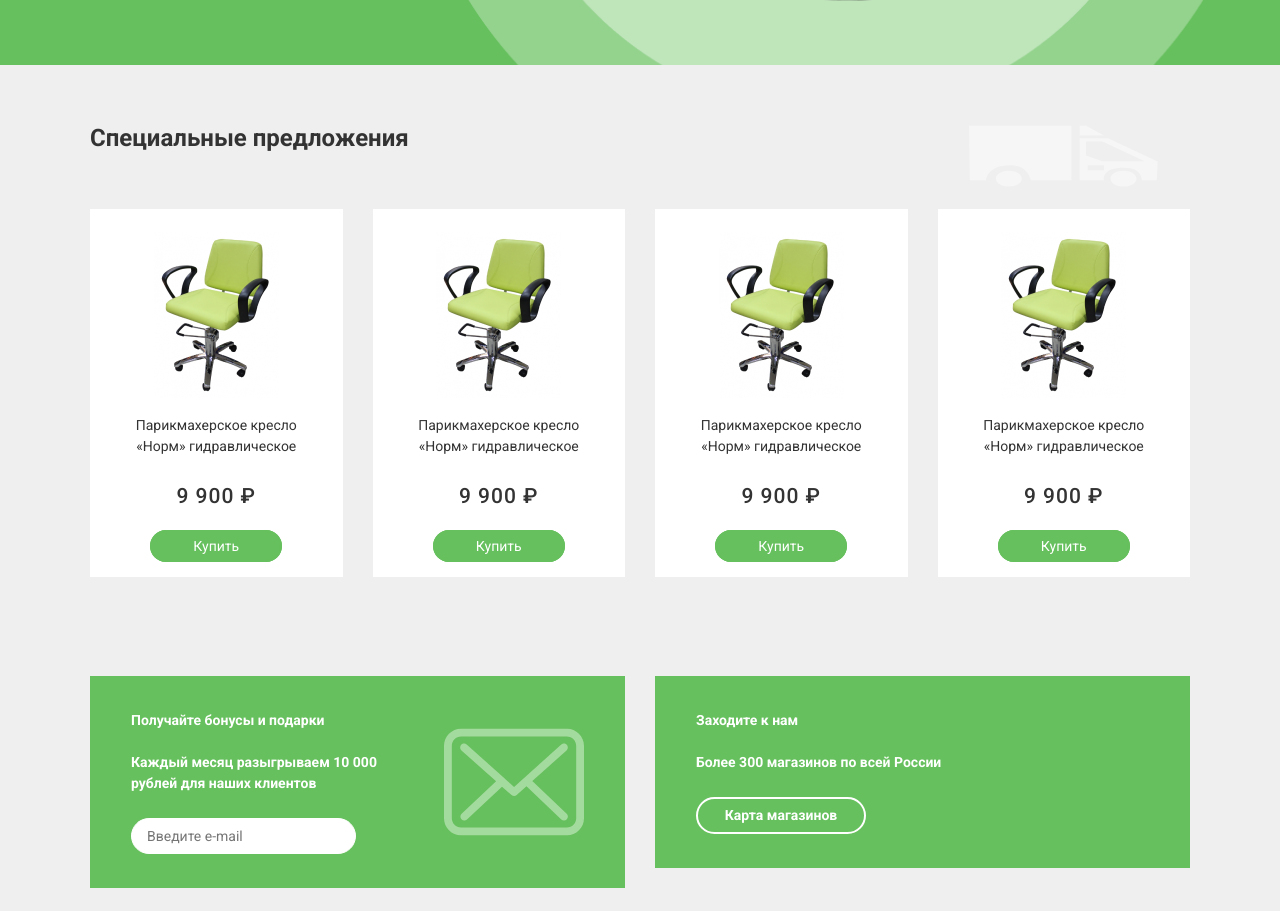
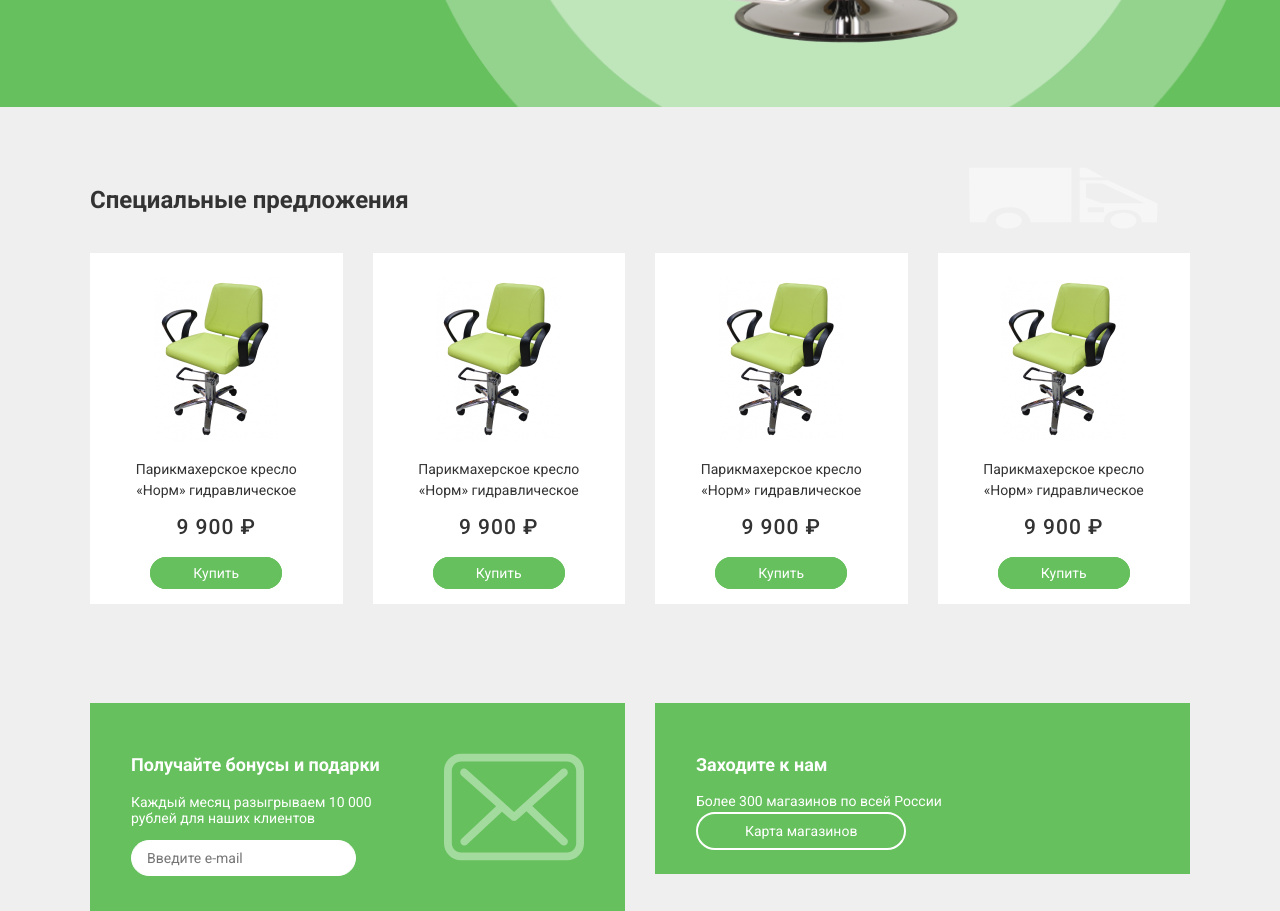
Before and after one commit to maxkolt/figma-layout, a plain HTML site: page index.html in a window 1280 px wide. Shown: the part 800-1711 px from the top of the page. Drawn offline with nearby package versions, Linux system fonts and the light colour scheme.

Commit message:
Доработки

```diff
--- a/css/main.css
+++ b/css/main.css
@@ -1,6 +1,3 @@
-* {
-    margin: 0;
-}
 body {
     background-color: #EFEFEF;
     box-sizing: border-box;
@@ -140,6 +137,7 @@ hr {
     background-color: transparent;
     padding: 9px 47px;
     transition: 0.2s ease;
+    cursor: pointer;
 }
 
 .btn:hover {
@@ -165,6 +163,7 @@ hr {
     flex: 0 0 55%;
 }
 
+
 .bg-green input {
     font-size: 14px;
     border: 1px solid #fff;
@@ -176,32 +175,25 @@ hr {
 }
 
 .bg-green-img {
+    flex: 0 0 31%;
     text-align: center;
-    flex: 0 0 31%;
 }
 
-.bg-green .btn {
+.bg-green.btn {
     display: block;
     text-align: center;
     max-width: 166px;
     padding: 6px 0;
 }
 
-.bg-green, p {
-    line-height: 1.5;
-    margin-bottom: 24px;
-}
-
-.bg-green, h3 {
-    font-size: 14px;
+.bg-green h3 {
+    font-size: 18px ;
     font-weight: 700;
-    margin-bottom: 21px;
 }
 
 .catalog {
     padding-top: 60px;
 }
-
 
 .grid {
     display: grid;
--- a/index.html
+++ b/index.html
@@ -59,7 +59,7 @@
                             <a href="#">Парикмахерская</a>
                         </li>
                         <li>
-                            <a href="#">ДосБарбершоп</a>
+                            <a href="#">Барбершоп</a>
                         <li>
                             <a href="#">Маникюр</a>
                         </li>
@@ -140,19 +140,17 @@
                 <div class="bg-green">
                     <div class="bg-green-item">
                         <h3>Получайте бонусы и подарки</h3>
-                        <p>Каждый месяц разыгрываем
-                            10 000 рублей для наших клиентов</p>
+                        <p>Каждый месяц разыгрываем 10 000 рублей для наших клиентов</p>
                         <input type="email" placeholder="Введите e-mail">
                     </div>
-                    <img class="bg-green-img" src="/assets/img/envelope.svg" alt="envelope">
+                    <img class="bg-green-img" src="/assets/img/envelope.svg" alt="envelope"/>
                 </div>
             </div>
             <div class="grid-item grid-item-right">
                 <div class="bg-green">
                     <div class="bg-green-item">
                         <h3>Заходите к нам</h3>
-                        <p>Более 300 магазинов
-                            по всей России</p>
+                        <p>Более 300 магазинов по всей России</p>
                         <a class="btn" href="#">Карта магазинов</a>
                     </div>
                 </div>
```
Also changed, not shown: assets/img/figma-layout-img.png (added), 1 other file.
